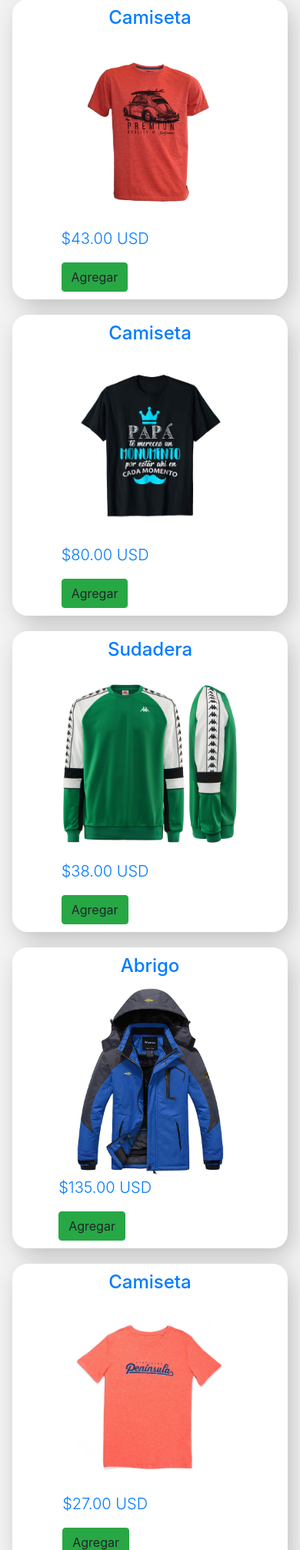
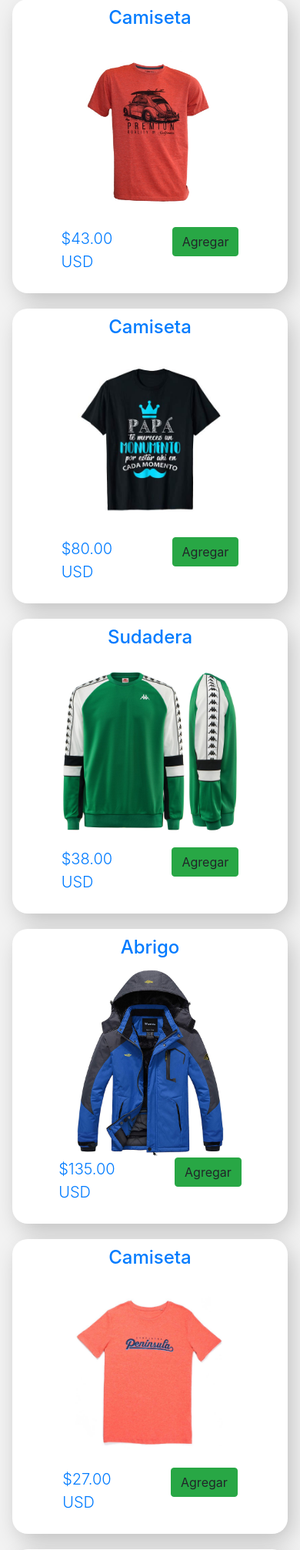
Before and after one commit to javigandia99/Denver_PHP_AJAX_JS, a PHP site: page /index.php in a window 390 px wide; the page is wider, and only the part inside the window is pictured. Shown: the part 1115-3129 px from the top of that part at 77% size. Run offline with PHP 8.4, Linux system fonts and the light colour scheme; data comes from the database, SQL or seed files in the repository.

Commit message:
cambios en divs

```diff
--- a/index.php
+++ b/index.php
@@ -32,7 +32,7 @@ if (isset($_GET['error'])) {
 		<h2 class="text text-center" style="font-size:3em;">Catálogo</h2>
 		<br>
 		<div class="text text-center">
-			<input id="txtBuscar" type="text" name="txtBuscar" value="" class="text text-center" style="border: 3px solid orange; border-radius: 1em; width: 60em; ">
+			<input id="txtBuscar" type="text" name="txtBuscar" value="" class="text text-center" style="border: 3px solid orange; border-radius: 1em; width: 50em; ">
 			<button type="button" class="btn btn-outline-warning"  style="border-radius: 1em;" name="button" onclick="buscar()">Buscar</button>
 		</div>
 		<br>
@@ -58,10 +58,10 @@ if (isset($_GET['error'])) {
                 <div class="images" style="background-image: url(<?php echo $rutaPhoto . $row['photo']; ?>)">
                 </div>
                 <div class="row">
-                  <div class="col-md-5">
+                  <div class=" col-4 col-md-5">
                     <p class="lead"><?php echo '$' . $row["price"] . ' USD'; ?></p>
                   </div>
-                  <div class="col-md-5">
+                  <div class="col-4 col-md-5">
                     <a class="btn btn-success" data-toggle="modal" data-target="#exampleModal" onclick="mostrarModal('<?php echo $row["photo"]; ?>', '<?php echo $row["name"]; ?>', '<?php echo $row["price"]; ?>', '<?php echo $row["id"]; ?>')">Agregar</a>
                   </div>
                 </div>
```
